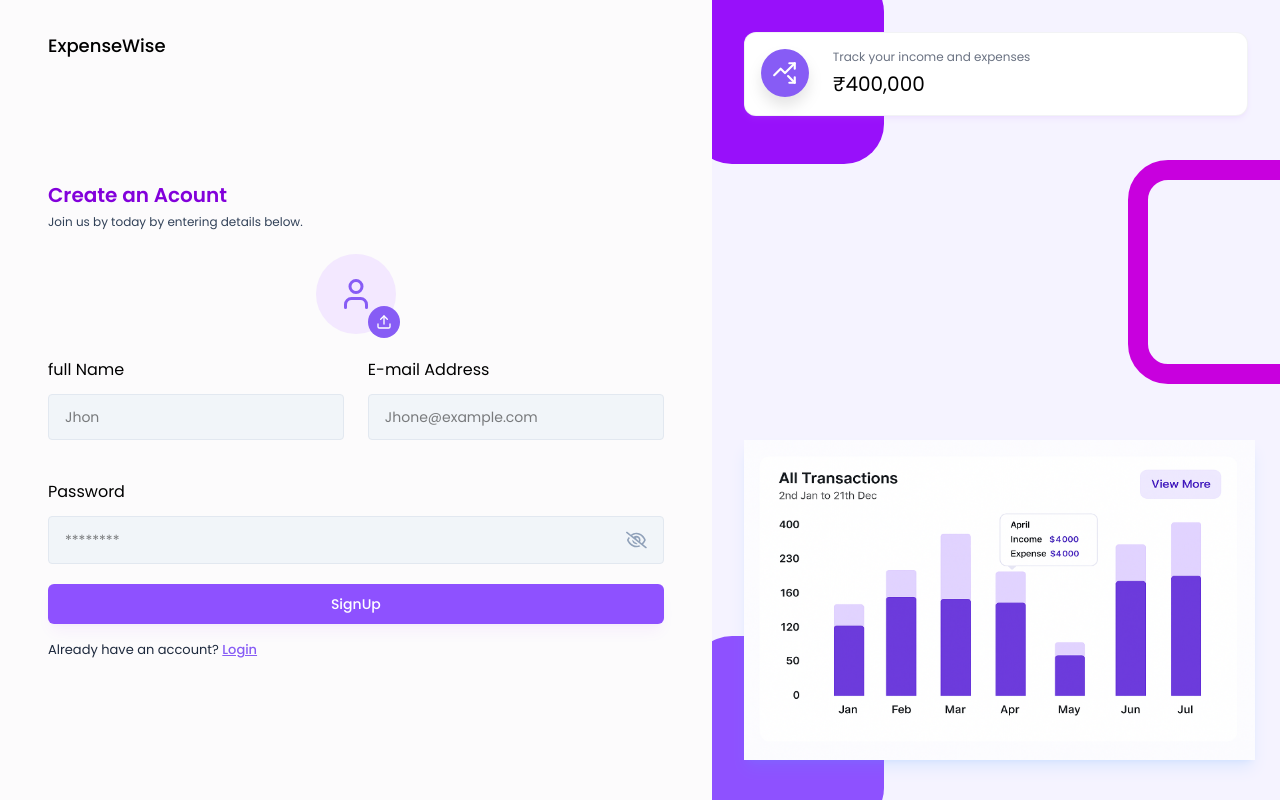
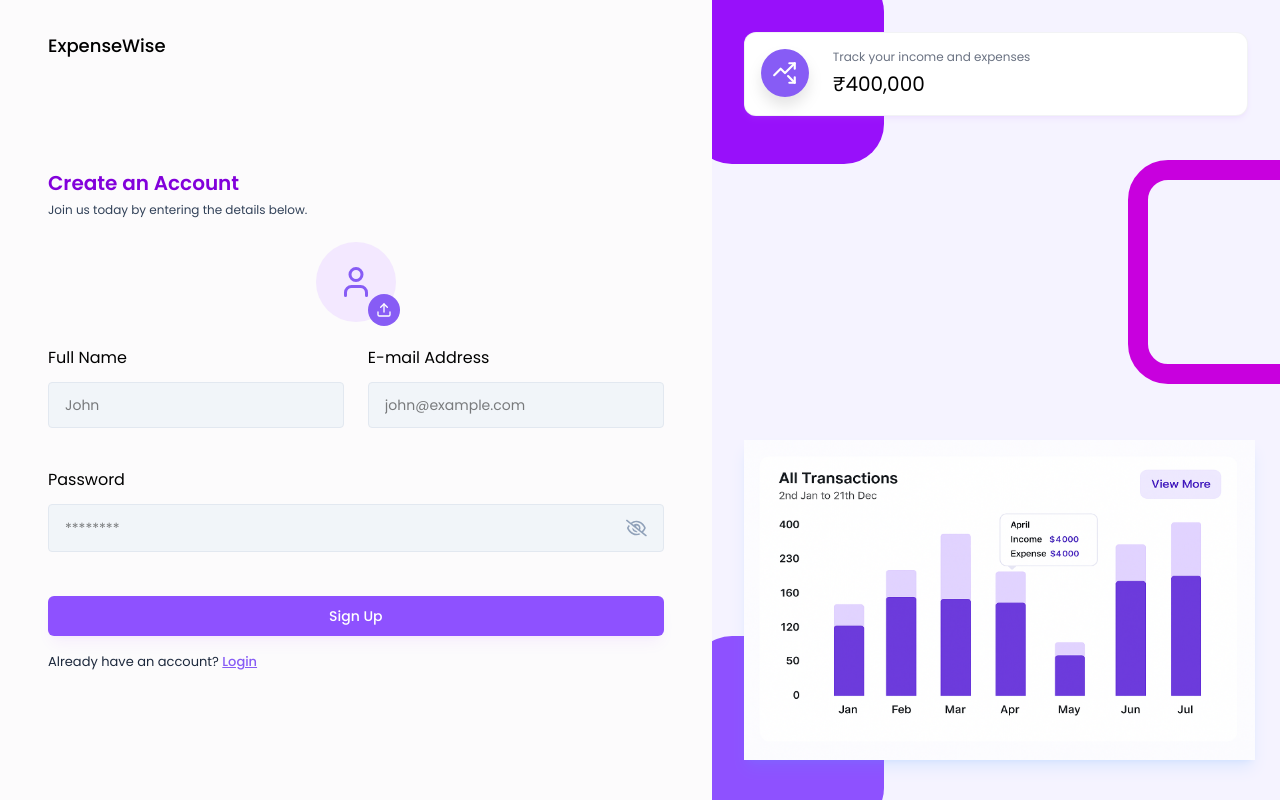
Before and after one commit to debarkac/ExpenseWise, a React (Vite) app in the folder frontend/: page /signup in a window 1280 px wide. Built offline with nearby package versions, Linux system fonts and the light colour scheme.

Commit message:
fix bugs

```diff
--- a/frontend/src/pages/Auth/SignUp.jsx
+++ b/frontend/src/pages/Auth/SignUp.jsx
@@ -1,132 +1,132 @@
-import React, { useState } from 'react'
-import AuthLayout from '../../components/layouts/AuthLayout'
+import React, { useState, useContext } from 'react';
+import AuthLayout from '../../components/layouts/AuthLayout';
 import { Link, useNavigate } from 'react-router-dom';
 import Input from '../../components/Inputs/Input';
 import { validateEmail } from '../../utils/helper';
 import ProfilePhotoSelector from '../../components/Inputs/ProfilePhotoSelector';
 import axiosInstance from '../../utils/axiosInstance';
 import { API_PATHS } from '../../utils/apiPaths';
-import { useContext } from 'react';
 import { UserContext } from '../../context/UserContext';
 import uploadImage from '../../utils/uploadImage';
 
 const SignUp = () => {
-  const [profilePic,setProfilePic]=useState(null);
-  const [fullName,setFullName]=useState("");
-  const [email,setEmail]=useState("");
-  const [password,setPassword]=useState("");
+  const [profilePic, setProfilePic] = useState(null);
+  const [fullName, setFullName] = useState('');
+  const [email, setEmail] = useState('');
+  const [password, setPassword] = useState('');
+  const [error, setError] = useState(null);
 
-  const [error,setError]=useState(null);
+  const { updateUser } = useContext(UserContext);
+  const navigate = useNavigate();
 
-  const {updateUser}=useContext(UserContext);
-
-  const navigate=useNavigate();
-
-  const handleSignUp=async(e)=>{
+  const handleSignUp = async (e) => {
     e.preventDefault();
 
-    let profileImageUrl="";
+    let profileImageUrl = '';
 
-    if(!fullName){
-      setError("Please enter your name");
+    if (!fullName) {
+      setError('Please enter your name');
       return;
     }
 
-    if(!validateEmail(email)){
-      setError("Please enter a valid email address");
+    if (!validateEmail(email)) {
+      setError('Please enter a valid email address');
       return;
     }
 
-    if(!password){
-      setError("Please enter the password")
+    if (!password) {
+      setError('Please enter the password');
       return;
     }
 
-    setError("");
+    setError('');
 
-    //signup API call
-    try{
-
-      //upload image if present
-      if(profilePic){
-        const imgUploadRes=await uploadImage(profilePic);
-        profileImageUrl=imgUploadRes.imageUrl||"";
+    try {
+      // Upload image if present
+      if (profilePic) {
+        const imgUploadRes = await uploadImage(profilePic);
+        profileImageUrl = imgUploadRes.imageUrl || '';
       }
 
-      const response=await axiosInstance.post(API_PATHS.AUTH.REGISTER,{
+      const response = await axiosInstance.post(API_PATHS.AUTH.REGISTER, {
         fullName,
         email,
-        password
-      })
+        password,
+      });
 
-      const {token,user}=response.data;
+      const { token, user } = response.data;
 
-      if(token){
-        localStorage.setItem("token",token);
+      if (token) {
+        localStorage.setItem('token', token);
         updateUser(user);
-        navigate("/dashboard");
+        navigate('/dashboard');
+      }
+    } catch (error) {
+      if (error.response && error.response.data.message) {
+        setError(error.response.data.message);
+      } else {
+        setError('Something went wrong, please try again');
       }
     }
-    catch(error){
-      if(error.response && error.response.data.message){
-        setError(error.response.data.message);
-      }
-      else{
-        setError("Something went wrong please try again")
-      }
-    }
-  }
+  };
 
   return (
     <AuthLayout>
-      <div className='lg:w-[100%] h-auto md:h-full mt-20 md:mt-0 flex flex-col justify-center'>
-        <h3 className='text-xl font-semibold text-purple-700'>Create an Acount</h3>
-        <p className='text-xs text-slate-700 mt-[5px] mb-6'>Join us by today by entering details below.</p>
+      <div className='lg:w-full h-auto md:h-full mt-20 md:mt-0 flex flex-col justify-center'>
+        <h3 className='text-xl font-semibold text-purple-700'>Create an Account</h3>
+        <p className='text-xs text-slate-700 mt-[5px] mb-6'>
+          Join us today by entering the details below.
+        </p>
 
-        <form onSubmit={handleSignUp}>
+        <form onSubmit={handleSignUp} className='space-y-6'>
+          <ProfilePhotoSelector image={profilePic} setImage={setProfilePic} />
 
-          <ProfilePhotoSelector image={profilePic} setImage = {setProfilePic} />
-          <div className='grid grid-cols-1 gap-6 md:grid-cols-2'>
+          <div className='grid grid-cols-1 md:grid-cols-2 gap-6'>
+            <div className='w-full'>
               <Input
                 type='text'
                 value={fullName}
                 onChange={(e) => setFullName(e.target.value)}
-              label="full Name"
-              placeholder='Jhon'
+                label='Full Name'
+                placeholder='John'
               />
+            </div>
+            <div className='w-full'>
               <Input
                 type='text'
                 value={email}
                 onChange={(e) => setEmail(e.target.value)}
-              label="E-mail Address"
-              placeholder='Jhone@example.com'
+                label='E-mail Address'
+                placeholder='john@example.com'
               />
-            <div className='col-span-2 '>
+            </div>
+            <div className='col-span-1 md:col-span-2 w-full'>
               <Input
                 type='password'
                 value={password}
                 onChange={(e) => setPassword(e.target.value)}
-                label="Password"
+                label='Password'
                 placeholder='********'
               />
             </div>
           </div>
 
-          {error && <p className='text-red-500 text-xs pb-2.5'>{error}</p>}
+          {error && <p className='text-red-500 text-xs'>{error}</p>}
 
-          <button type='submit' className='btn-primary'>SignUp</button>
+          <button type='submit' className='btn-primary w-full'>
+            Sign Up
+          </button>
 
-          <p className='text-[13px] text-slate-800 mt-3' >
-            Already have an account?{" "}
-            <Link className="font-medium text-primary underline" to="/login">
+          <p className='text-[13px] text-slate-800 mt-3'>
+            Already have an account?{' '}
+            <Link className='font-medium text-primary underline' to='/login'>
               Login
             </Link>
           </p>
         </form>
       </div>
+    </AuthLayout>
+  );
+};
 
-    </AuthLayout>
-  )
-}
-
-export default SignUp
+export default SignUp;
```
Lines whose indentation alone changed are shown as unchanged.
